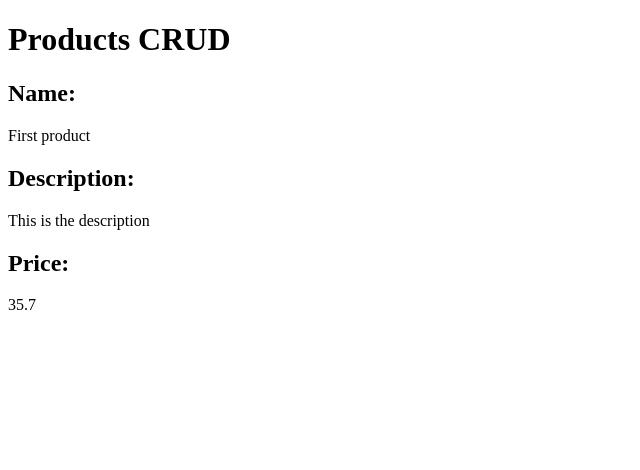
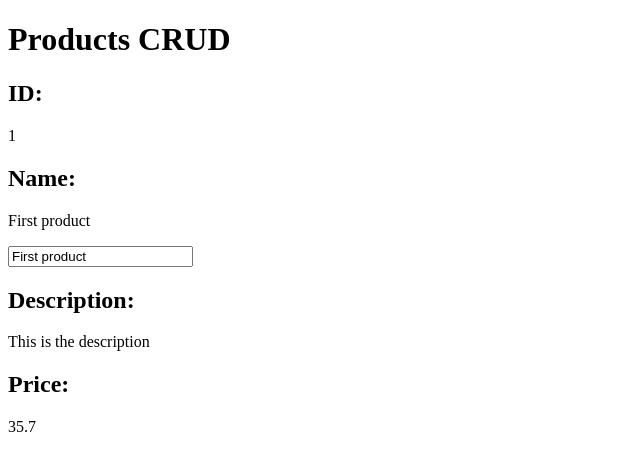
Before and after one commit to pablofelitti/products-front, an Angular app: page / in a window 1280 px wide. Shown: the top 470 px of the page, without its empty margins (0-640 px from the left). Built offline with nearby package versions, Linux system fonts and the light colour scheme.

Commit message:
added two way binding example

```diff
--- a/src/app/app.module.ts
+++ b/src/app/app.module.ts
@@ -1,5 +1,6 @@
 import { BrowserModule } from '@angular/platform-browser';
 import { NgModule } from '@angular/core';
+import { FormsModule } from '@angular/forms';
 
 import { AppRoutingModule } from './app-routing.module';
 import { AppComponent } from './app.component';
@@ -12,7 +13,8 @@ import { ProductComponent } from './product/product.component';
   ],
   imports: [
     BrowserModule,
-    AppRoutingModule
+    AppRoutingModule,
+    FormsModule
   ],
   providers: [],
   bootstrap: [AppComponent]
--- a/src/app/product.ts
+++ b/src/app/product.ts
@@ -1,4 +1,5 @@
 export interface Product {
+  id: number;
   name: string;
   description: string;
   price: number;
--- a/src/app/product/product.component.html
+++ b/src/app/product/product.component.html
@@ -1,5 +1,8 @@
+<h2>ID:</h2>
+<p>{{product.id}}</p>
 <h2>Name:</h2>
 <p>{{product.name}}</p>
+<input [(ngModel)]="product.name" placeholder="name"/>
 <h2>Description:</h2>
 <p>{{product.description}}</p>
 <h2>Price:</h2>
--- a/src/app/product/product.component.ts
+++ b/src/app/product/product.component.ts
@@ -9,6 +9,7 @@ import {Product} from '../product'
 export class ProductComponent implements OnInit {
 
   product: Product = {
+    id: 1,
     name: 'First product',
     description: 'This is the description',
     price: 35.7
```
